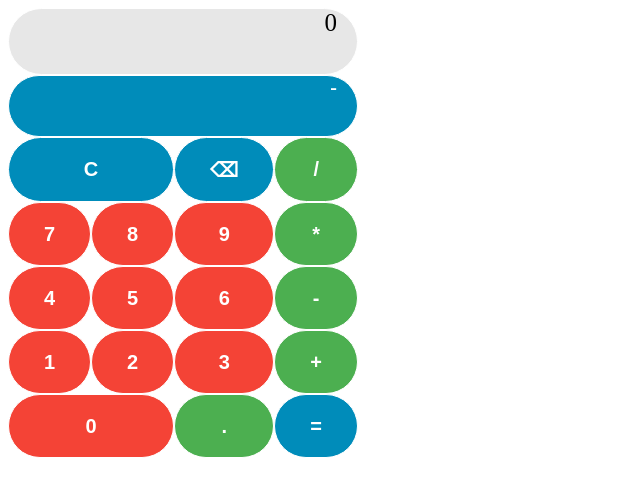
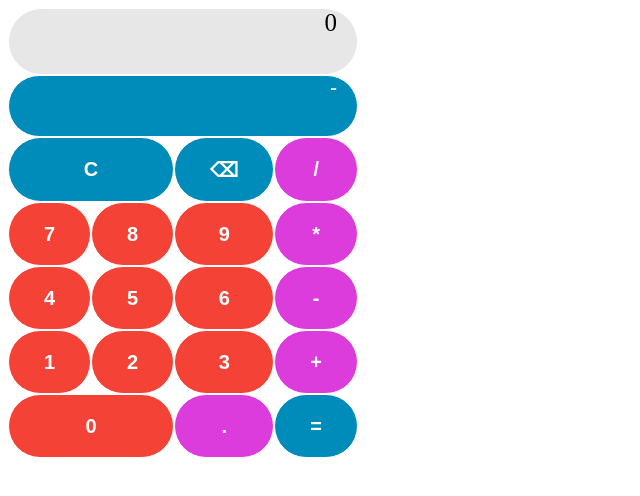
Before and after one commit to onurtemiz/calculator, a plain HTML site: page index.html in a window 1280 px wide. Shown: the whole page, without its empty margins (0-640 px from the left). Drawn offline with Linux system fonts and the light colour scheme.

Commit message:
Purple Buttons

```diff
--- a/style.css
+++ b/style.css
@@ -31,14 +31,14 @@ button:hover {
 }
 
 .operator {
-  background-color: #4caf50;
+  background-color: #dd3cdd;
   transition-duration: 0.4s;
 }
 
 .operator:hover {
   background-color: white;
   color: black;
-  border: 2px solid #4caf50;
+  border: 2px solid #dd3cdd;
 }
 
 .number {
```
